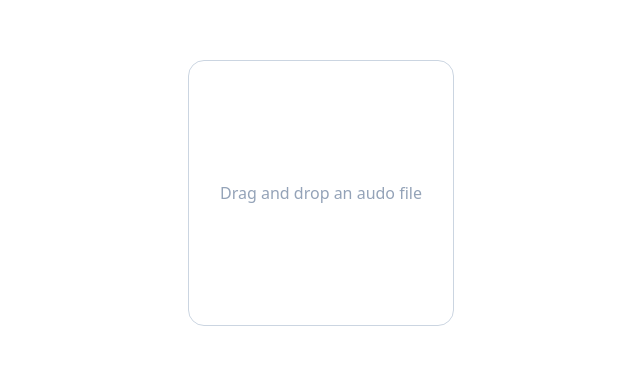
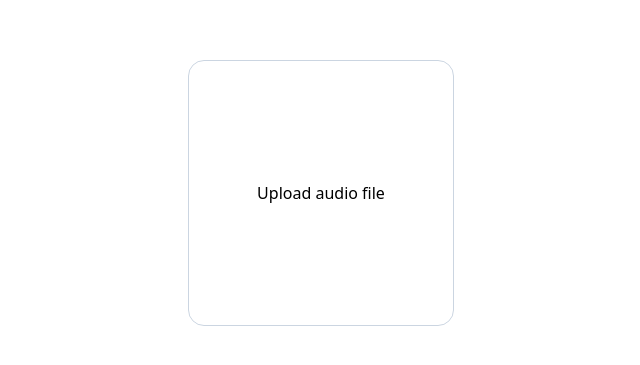
Before and after one commit to ApolloEagle/vinyl-spin, a React (Create React App) app: page / in a window 1280 px wide. Shown: the part 207-572 px from the top of the page, without its empty margins (319-959 px from the left). Built offline with nearby package versions, Linux system fonts and the light colour scheme.

Commit message:
file input for audio + images

```diff
--- a/src/App.tsx
+++ b/src/App.tsx
@@ -27,7 +27,7 @@ const VinylContext = createContext<VinylContextProps>({
   backgroundColor: "#ffffff",
   setBackgroundColor: () => null,
   canvasRef: null,
-  prompt: "Drag and drop an audo file",
+  prompt: "Upload audio file",
   setPrompt: (prompt: string) => null,
   record: false,
   setRecord: (record: boolean) => null,
@@ -38,7 +38,7 @@ const App = () => {
   const [audio, setAudio] = useState<File | null>(null);
   const [duration, setDuration] = useState<number>(0);
   const [record, setRecord] = useState<boolean>(false);
-  const [prompt, setPrompt] = useState<string>("Drag and drop an audo file");
+  const [prompt, setPrompt] = useState<string>("Upload audio file");
   const [backgroundColor, setBackgroundColor] = useState<string>("#ffffff");
   const canvasRef = useRef<HTMLCanvasElement>(null);
 
--- a/src/components/file-upload.tsx
+++ b/src/components/file-upload.tsx
@@ -1,4 +1,11 @@
-import { FC, DragEvent, useState, useContext } from "react";
+import {
+  FC,
+  DragEvent,
+  useState,
+  useContext,
+  useRef,
+  ChangeEvent,
+} from "react";
 import { VinylContext } from "../App";
 import { extractDuration, extractBackgroundColor } from "../helpers";
 
@@ -13,6 +20,7 @@ const FileUpload: FC<{ type: string }> = ({ type }) => {
     prompt,
     setPrompt,
   } = useContext(VinylContext);
+  const fileInputRef = useRef<HTMLInputElement>(null);
 
   const handleDragOver = (event: DragEvent<HTMLDivElement>) => {
     event.preventDefault();
@@ -48,6 +56,33 @@ const FileUpload: FC<{ type: string }> = ({ type }) => {
     }
   };
 
+  const handleFileChange = (event: ChangeEvent<HTMLInputElement>) => {
+    const file = event?.target?.files?.[0];
+    console.log(file);
+    if (type === "image") {
+      if (file?.type.includes("image")) {
+        setImage(file);
+        extractBackgroundColor(file, canvasRef, setBackgroundColor);
+      } else {
+        setPrompt("Images only");
+      }
+    } else {
+      if (file?.type.includes("audio")) {
+        console.log("BOOM");
+        setAudio(file);
+        extractDuration(file, setDuration);
+        setPrompt("Drag and drop an image");
+      } else {
+        setPrompt("Please drop audio only");
+      }
+    }
+  };
+
+  const handleClick = () => {
+    console.log(fileInputRef);
+    fileInputRef?.current?.click();
+  };
+
   return (
     <div
       className={`drop-area fixed ${
@@ -61,7 +96,15 @@ const FileUpload: FC<{ type: string }> = ({ type }) => {
       onDragLeave={handleDragLeave}
       onDrop={handleDrop}
     >
-      <p className="text-slate-400">{prompt}</p>
+      <input
+        type="file"
+        ref={fileInputRef}
+        onChange={(e) => handleFileChange(e)}
+        style={{ display: "none" }}
+      />
+      <button className="w-full h-full" onClick={handleClick}>
+        {prompt}
+      </button>
     </div>
   );
 };
```
